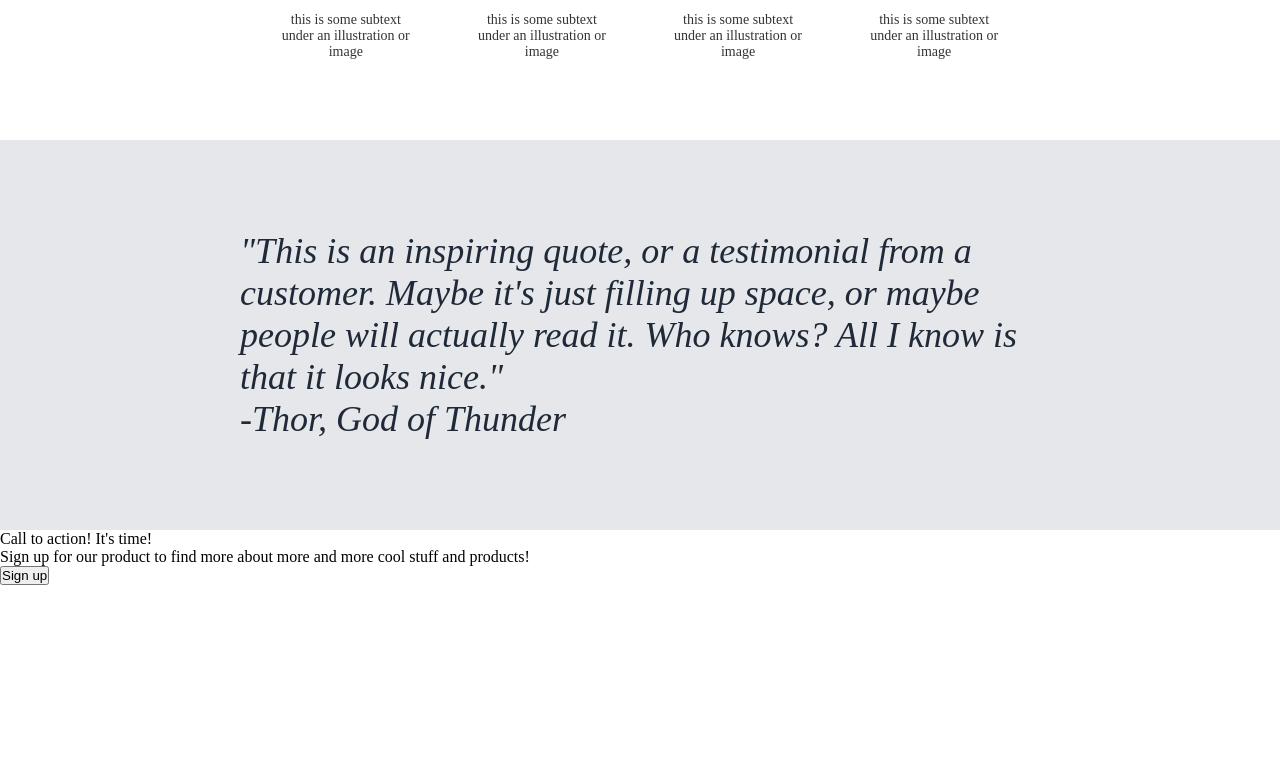
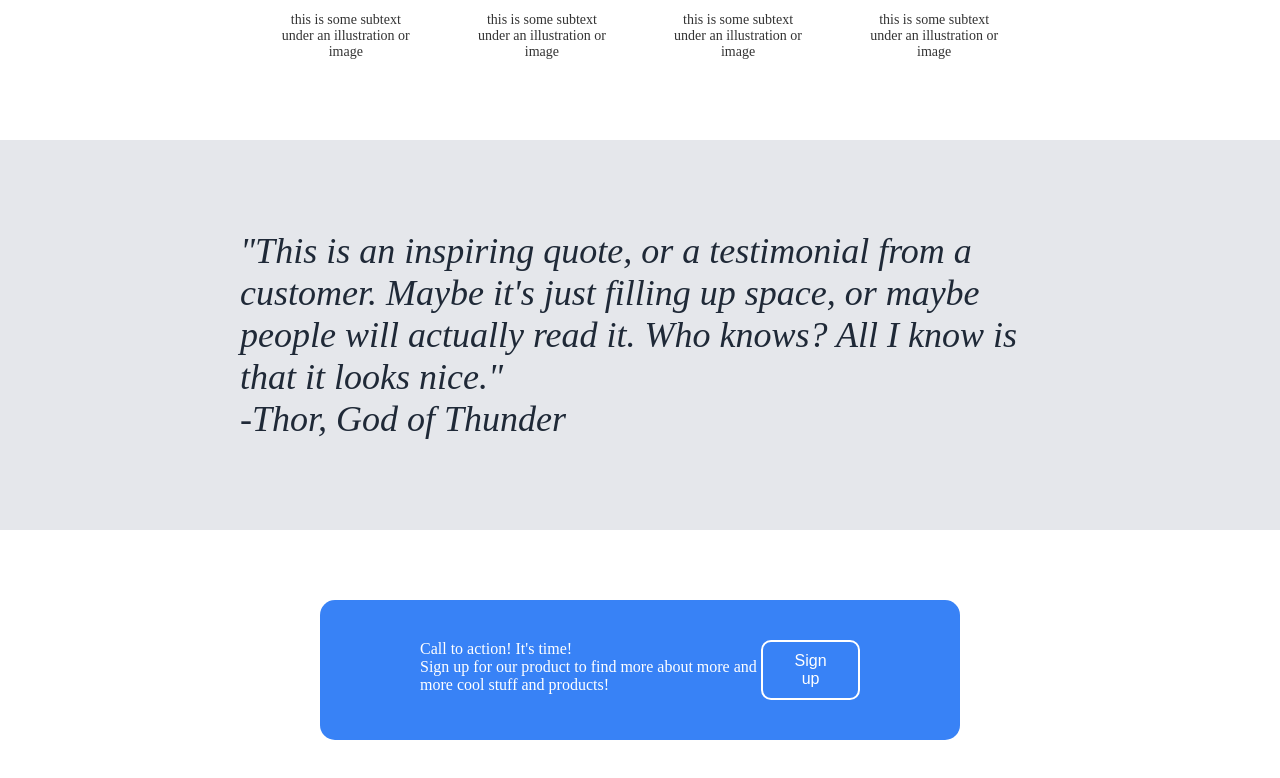
Before and after one commit to MatueszApps/landing_page, a plain HTML site: page index.html in a window 1280 px wide. Shown: the part 1045-1823 px from the top of the page. Before the commit the page ends 1630 px from the top, so only its background shows below. Drawn offline with Linux system fonts and the light colour scheme.

Commit message:
call to action styled

```diff
--- a/styles.css
+++ b/styles.css
@@ -156,3 +156,33 @@
     color: #1f2937;
     font-weight: 300;
   }
+
+  .call{
+    display: flex;
+    justify-content: center;
+    background-color: white;
+    width: 100%;
+    height: auto;
+  }
+
+  .call_to_action{
+    display: flex;
+    justify-content: space-around;
+    background-color: #3882f6;
+    color: white;
+    width: 50%;
+    padding: 40px 100px;
+    margin: 70px auto;
+    border-radius: 15px;
+  }
+
+  .second_button{
+    background-color: #3882f6;
+    color: white;
+    border-radius: 10px;
+    padding-left: 15px;
+    padding: 10px 30px;
+    cursor: pointer;
+    font-size: medium;
+    border: 2px solid white;
+  }
```
